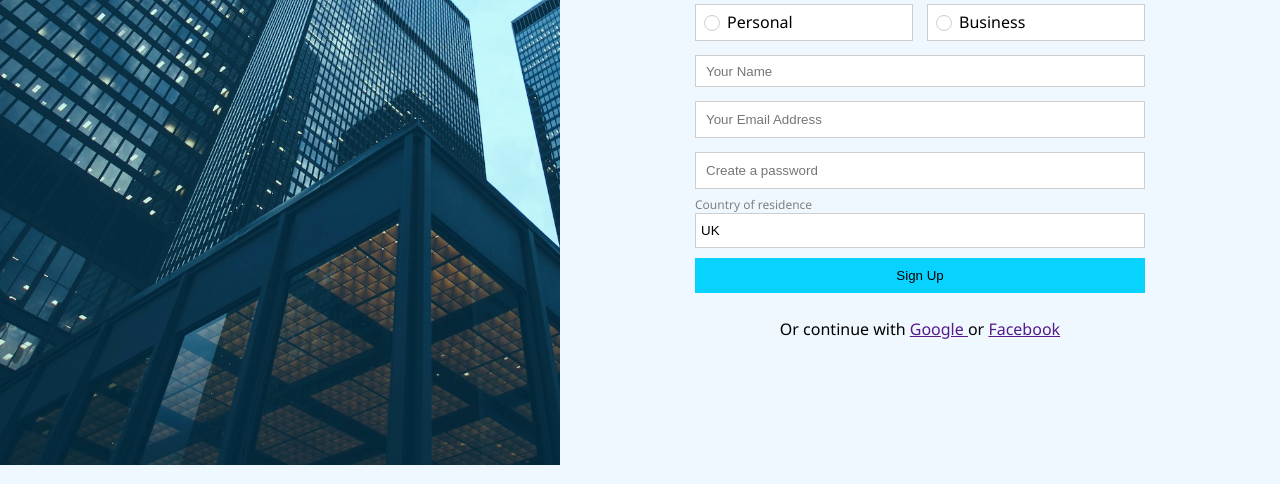
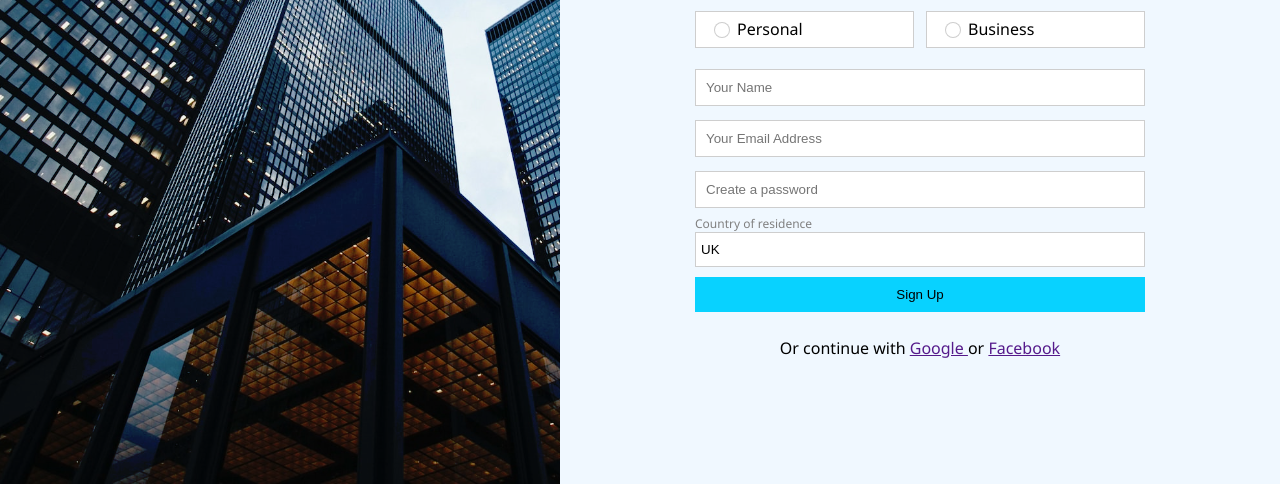
Before and after one commit to speightashley/signup_page, a plain HTML site: page index.html in a window 1280 px wide. Shown: the part 346-830 px from the top of the page. Drawn offline with Linux system fonts and the light colour scheme.

Commit message:
Tidy the stylesheet up

```diff
--- a/style.css
+++ b/style.css
@@ -1,3 +1,12 @@
+/* Global Styles ---------------------------------------------------------------------------
+
+Put things in here that effect everything on the page:
+
+* Body - Fonts, background colours etc
+* Global containers
+
+--------------------------------------------------------------------------------------*/
+
 * {
   border: 0;
   margin: 0;
@@ -15,28 +24,43 @@ div#container {
   text-align: center;
 }
 
-p#login {
+p {
   padding: 25px;
   min-width: 300px;
 }
 
+/*
+Two distinct sections
+
+Left / Right
+
+Main is the content that belongs to the right section
+
+Section left is only visible on desktop and laptop devices:
+
+Collapses at 900px or less screen size
+
+*/
+
 section#left {
   flex: 1;
-  /* flex-basis: 700px; */
-  /* width: 30%; */
   flex-basis: 300px;
   background: url(images/sean-pollock-PhYq704ffdA-unsplash.jpg);
   background-repeat: no-repeat;
-  background-position: 30%;
+  background-position: 35%;
   background-size: cover;
-  background-color: #08d2ff33;
-  background-blend-mode: overlay;
+  background-color: #cfe2e636;
+  background-blend-mode: color-burn;
 }
 
 section#right {
-  /* width: 60%; */
   flex: 2;
   padding: 100px;
+}
+
+main {
+  display: flex;
+  justify-content: center;
 }
 
 div#logo img {
@@ -44,10 +68,24 @@ div#logo img {
   height: auto;
 }
 
-main {
+/*
+Button, form and input styles
+
+Elements used:
+
+Input[email/text/password], Select, Radio
+*/
+form {
+  min-width: 150px;
+  max-width: 450px;
   display: flex;
-  /* text-align: center; */
-  justify-content: center;
+  flex: 1;
+}
+
+fieldset {
+  display: flex;
+  flex-direction: column;
+  flex: 1;
 }
 
 button {
@@ -60,51 +98,53 @@ input[type="email"],
 input[type="password"],
 input[type="text"],
 select,
+div#personal,
+div#business,
 input {
   height: 35px;
   border: 1px solid rgba(128, 128, 128, 0.39);
   margin: 7px 0 7px 0;
   padding-left: 10px;
+  background-color: white;
 }
 
-input[type="text"] {
-  min-width: 200px;
-  display: block;
-  height: 30px;
+input[type="radio"] {
+  display: inline;
   appearance: none;
+  border-radius: 50%;
+  width: 16px;
+  height: 16px;
+  border: 1px solid rgba(128, 128, 128, 0.39);
+  align-self: center;
+  position: relative;
+  left: 8px;
+  accent-color: #2ec;
+}
+
+input[type="radio"]:checked {
+  border: 3px solid rgba(128, 128, 128, 0.39);
+  background-color: #08d2ff;
+}
+
+input:focus {
+  border-color: #08d2ff;
+}
+
+input:invalid {
+  border-color: red;
 }
 
 label {
-  /* border: 1px solid black; */
   text-align: left;
   color: gray;
   font-size: 0.75rem;
 }
 
-form {
-  min-width: 250px;
-  max-width: 450px;
-  display: flex;
-  flex: 1;
-}
-
-fieldset {
-  display: flex;
-  flex-direction: column;
-  flex: 1;
-}
-
 div#personal,
 div#business {
-  border: 1px solid rgba(128, 128, 128, 0.39);
   display: flex;
   justify-content: column;
-  align-items: left;
-  align-content: left;
-  text-align: left;
-  height: 35px;
-  width: 48%;
-  background-color: white;
+  width: 46%;
 }
 
 div#selectwrapper {
@@ -129,32 +169,6 @@ span {
   padding-top: 6px;
 }
 
-input[type="radio"] {
-  display: inline;
-  appearance: none;
-  border-radius: 50%;
-  width: 16px;
-  height: 16px;
-  border: 1px solid rgba(128, 128, 128, 0.39);
-  align-self: center;
-  position: relative;
-  left: 8px;
-  accent-color: #2ec;
-}
-
-input[type="radio"]:checked {
-  border: 1px solid rgba(128, 128, 128, 0.39);
-  background-color: #08d2ff;
-}
-
-input:focus {
-  border-color: #08d2ff;
-}
-
-input:invalid {
-  border-color: red;
-}
-
 @media screen and (max-width: 900px) {
   section#left {
     display: none;
```
